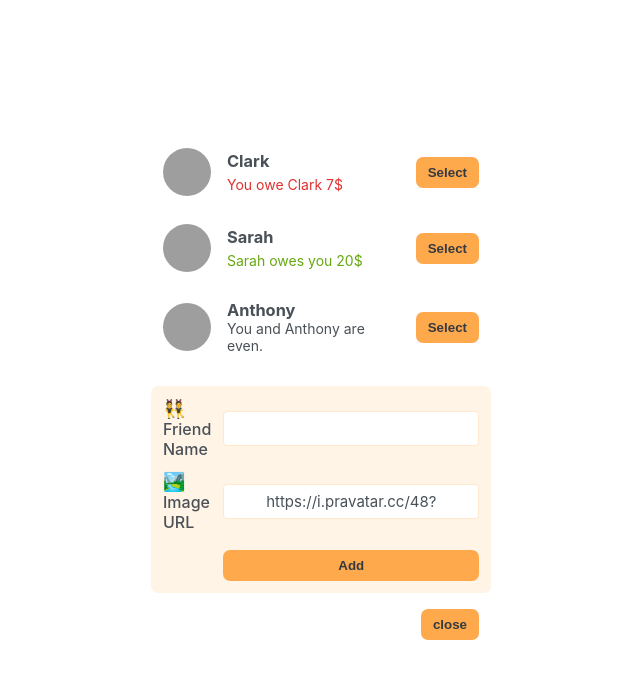
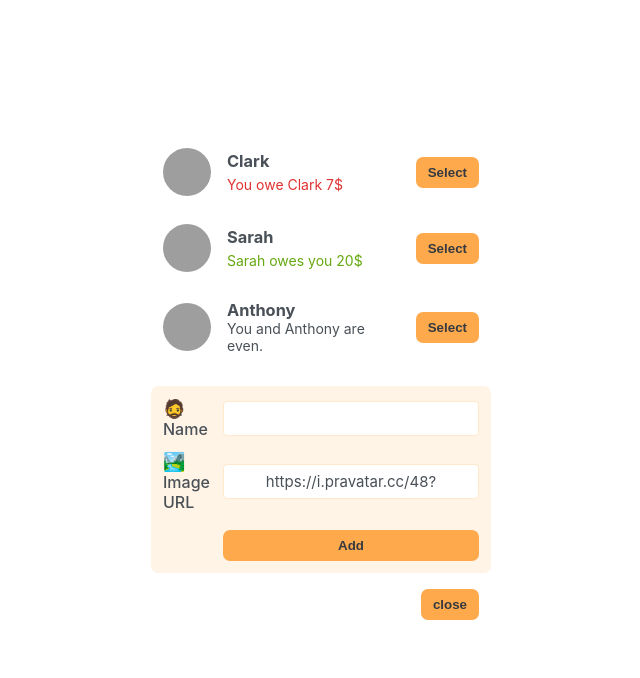
Before and after one commit to jzrlqwzy/eat-n-split, a React (Create React App) app: page / in a window 1280 px wide. Both pictures are taken after a click on the button "Add friend". Shown: the top 678 px of the page, without its empty margins (79-719 px from the left). Built offline with nearby package versions, Linux system fonts and the light colour scheme; grey boxes are pictures that could not be loaded.

Commit message:
change property name

```diff
--- a/src/App.js
+++ b/src/App.js
@@ -157,14 +157,14 @@ function FormAddFriend({ onSetFriends }) {
 
   return (
     <form className="form-add-friend" onSubmit={handlerSubmit}>
-      <label>👯Friend Name</label>
+      <label>🧔 Name </label>
       <input
         type="text"
         value={name}
         onChange={(e) => setName(e.target.value)}
       />
 
-      <label>🏞️ Image URL</label>
+      <label> 🏞️ Image URL </label>
       <input
         type="text"
         value={image}
```
